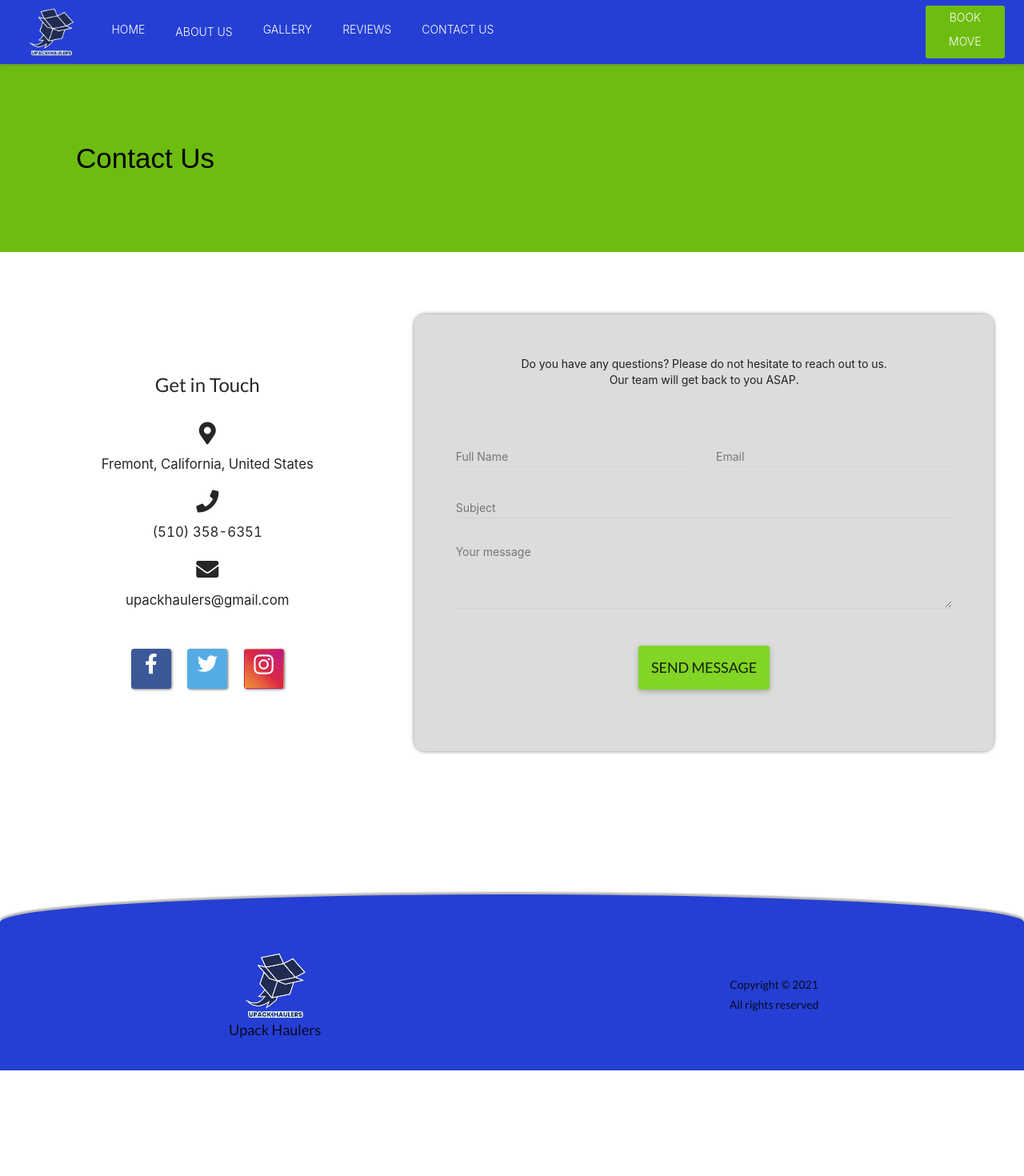
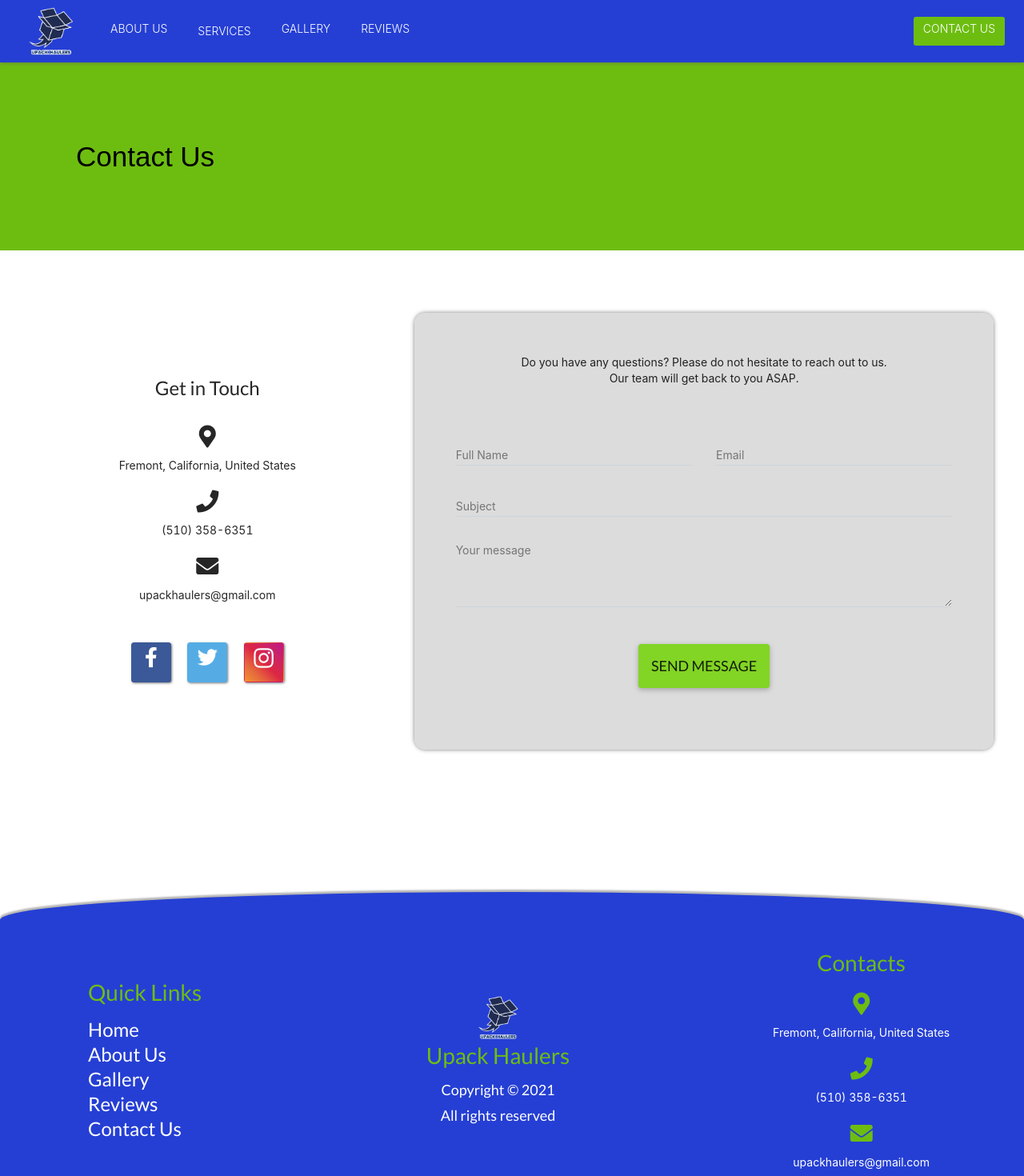
Before and after one commit to jihoshin28/R2M_Express_Site, a React (Create React App) app: page /#/contact in a window 1280 px wide. Shown: the top 1470 px of the page at 80% size. Before the commit the page ends 1338 px from the top, so only its background shows below. Built offline with nearby package versions, Linux system fonts and the light colour scheme.

Commit message:
added footer

```diff
--- a/src/App.css
+++ b/src/App.css
@@ -60,20 +60,68 @@
   box-shadow: 0px -3px 2px rgba(167, 167, 167, 0.842);
 }
 
-.footer-logo{
-  margin-left: 10%;
-  /* bottom: 5%;  */
-}
-
 .footer-row{
   align-items: center;
   background-color: rgb(37, 63, 212);
   padding-bottom: 3%;
 }
 
+.footer-row h1 {
+  color:rgb(109, 189, 17);
+}
+
+.footer-row p {
+  color: white;
+}
+
+.footer-row h3 {
+  color: white;
+}
+
 .footer-icon{
   width: 15%;
   height: 15%;
+}
+
+.footer-section-left {
+  display: flex;
+  flex-flow: column;
+  justify-content: center;
+  align-items: flex-start;
+  padding-left: 125px;
+}
+
+.footer-section-center {
+  display: flex;
+  flex-flow: column;
+  justify-content: center;
+  align-items: center;
+  padding-right: 50px;
+}
+
+.footer-section-center h1 {
+  color:rgb(109, 189, 17);
+}
+
+.footer-section-right {
+  display: flex;
+  flex-flow: column;
+  justify-content: center;
+  align-items: center;
+  padding-left: 50px;
+  padding-right: 50px;
+}
+
+.footer-section-right i {
+  color:rgb(109, 189, 17);
+}
+
+.quick-link h2 {
+  color: white;
+}
+
+.quick-link h2:hover {
+  color:rgb(109, 189, 17)
 }
 
 .mapSearchComponent{
@@ -568,7 +616,7 @@
   margin-bottom: 30px;
 }
 
-.quote-form-label {
+.quote-form-label h3 {
   color: white;
 }
 
@@ -659,7 +707,7 @@
 
 .contact-icon-text {
   margin-top: 10px;
-  font-size: 1.2em;
+  font-size: 1em;
 }
 
 .contact-info {
--- a/src/App.js
+++ b/src/App.js
@@ -1,6 +1,7 @@
 import React, {Component} from 'react';
 import {
-  Route
+  Route,
+  Link
 } from "react-router-dom"
 import {connect} from 'react-redux'
 import './App.css';
@@ -55,15 +56,37 @@
           </div>
           <div class = 'footer-div'>
             <div className = "row footer-row">
-              <div className = "col-6">
-                <div className = "footer-logo">
-                  <img class = "footer-icon" src=  {process.env.PUBLIC_URL + '/upack_logo.png'}></img>
-                  <h3>Upack Haulers</h3>
-                </div>
+              <div className = "col-md-4 footer-section-left">
+                <h1>Quick Links</h1>
+                <Link className = "quick-link" to = '/'><h2>Home</h2></Link>
+                <Link className = "quick-link" to = '/about'><h2>About Us</h2></Link>
+                <Link className = "quick-link" to = '/'><h2>Gallery</h2></Link>
+                <Link className = "quick-link" to = '/'><h2>Reviews</h2></Link>
+                <Link className = "quick-link" to = '/'><h2>Contact Us</h2></Link>
               </div>
-              <div className = "col-6">
-                <h5>Copyright © 2021</h5>
-                <h5>All rights reserved</h5>
+              <div className = "col-md-4 footer-section-center">
+
+                <img class = "footer-icon" src=  {process.env.PUBLIC_URL + '/upack_logo.png'}></img>
+                <h1>Upack Haulers</h1>
+                <h3>Copyright © 2021</h3>
+                <h3>All rights reserved</h3>
+              </div>
+
+              <div className = "col-md-4 footer-section-right">
+                <h1 style = {{marginBottom: '20px'}}>Contacts</h1>
+                  <ul class="list-unstyled mb-0">
+                    <li><i class="fas fa-map-marker-alt fa-2x"></i>
+                        <p class= "contact-icon-text">Fremont, California, United States</p>
+                    </li>
+
+                    <li><i class="fas fa-phone mt-4 fa-2x"></i>
+                        <p class= "contact-icon-text">(510) 358-6351</p>
+                    </li>
+
+                    <li><i class="fas fa-envelope mt-4 fa-2x"></i>
+                        <p class= "contact-icon-text">upackhaulers@gmail.com</p>
+                    </li>
+                </ul>
               </div>
             </div>
           </div>
--- a/src/containers/NavBar.js
+++ b/src/containers/NavBar.js
@@ -19,15 +19,13 @@
                     </Link>
 
                     <ul class="navbar-nav menu">
-                        <li class="nav-item nav-list active">
-                            <Link to = "/" class="nav-button">
-                                Home
-                            </Link>
+
+                        <li class="nav-item nav-list">
+                            <Link to = '/about' class="nav-button">About Us</Link>
                         </li>
-
                         <li class="nav-item nav-list dropdown dropdown-6">
-                            <Link to = "/about" class="nav-button">
-                                About Us
+                            <Link class="nav-button">
+                                Services
                                 <ul class = "dropdown_menu dropdown_menu--animated dropdown_menu-6">
 
                                         <Link to = "/labor" class="dropdown-button">
@@ -60,16 +58,14 @@
                         <li class="nav-item nav-list">
                             <Link to = '/reviews' class="nav-button">Reviews</Link>
                         </li>
-                        <li class="nav-item nav-list">
-                            <Link to = '/contact' class="nav-button">Contact Us</Link>
-                        </li>
+
                     </ul>
                 </div>
 
                 <ul class="navbar-nav nav-right-btn">
                     <li class="nav-item nav-right">
-                        <Link class= "nav-button" to='/book'>
-                            Book Move
+                        <Link class= "nav-button" to='/contact'>
+                            Contact Us
                         </Link>
                     </li>
                 </ul>
--- a/src/pages/Items.js
+++ b/src/pages/Items.js
@@ -38,7 +38,6 @@
         e.preventDefault()
         let element = document.getElementById(key)
         let newCount
-        console.log(e.target.value)
         if(element.value == "" || element.value == "0"){
             if(type === "+"){
                 element.value = 1
@@ -69,12 +68,13 @@
         }))
     }
 
-    finalizeOrder = () => {
+    createOrderItems = () => {
         let itemIdArray = Object.keys(this.state.items)
         if(this.props.match.params.type=== 'quote'){
             console.log('quote hit')
             itemIdArray.forEach((item_id) => {
-                console.log(item_id)
+                let quantity = this.state.items[item_id]
+                if(quantity > 0){
                     this.props.addQuoteItem(
                         {
                             item_id: item_id,
@@ -82,27 +82,31 @@
                             quote_id: this.state.orderData.id
                         }
                     )
+                }
             })
         } else if(this.props.match.params.type=== 'booking'){
             itemIdArray.forEach((item_id) => {
-                console.log(item_id)
+                let quantity = this.state.items[item_id]
+                if(quantity > 0){
                     this.props.addBookingItem(
                         {
+                            quantity,
                             item_id: item_id,
-                        quantity: this.state.items[item_id],
                             booking_id: this.state.orderData.id
                         }
                     )
+                }
             })
         }
     }
 
-    editCount = (key, count) => {
-        if(this.state.items === undefined){
+    finalizeOrder = async() => {
+
+        console.log(this.state.loading)
+        await this.createOrderItems()
         this.setState({
-                items: [...this.state.items, {key: count}]
+            loading: false
         })
-        }
     }
 
     renderItems = () => {
@@ -128,7 +132,6 @@
     }
 
     render() {
-        console.log(this.state.items, this.state.orderData)
         return (
             <div>
                 {
```
Lines whose indentation alone changed are shown as unchanged.
